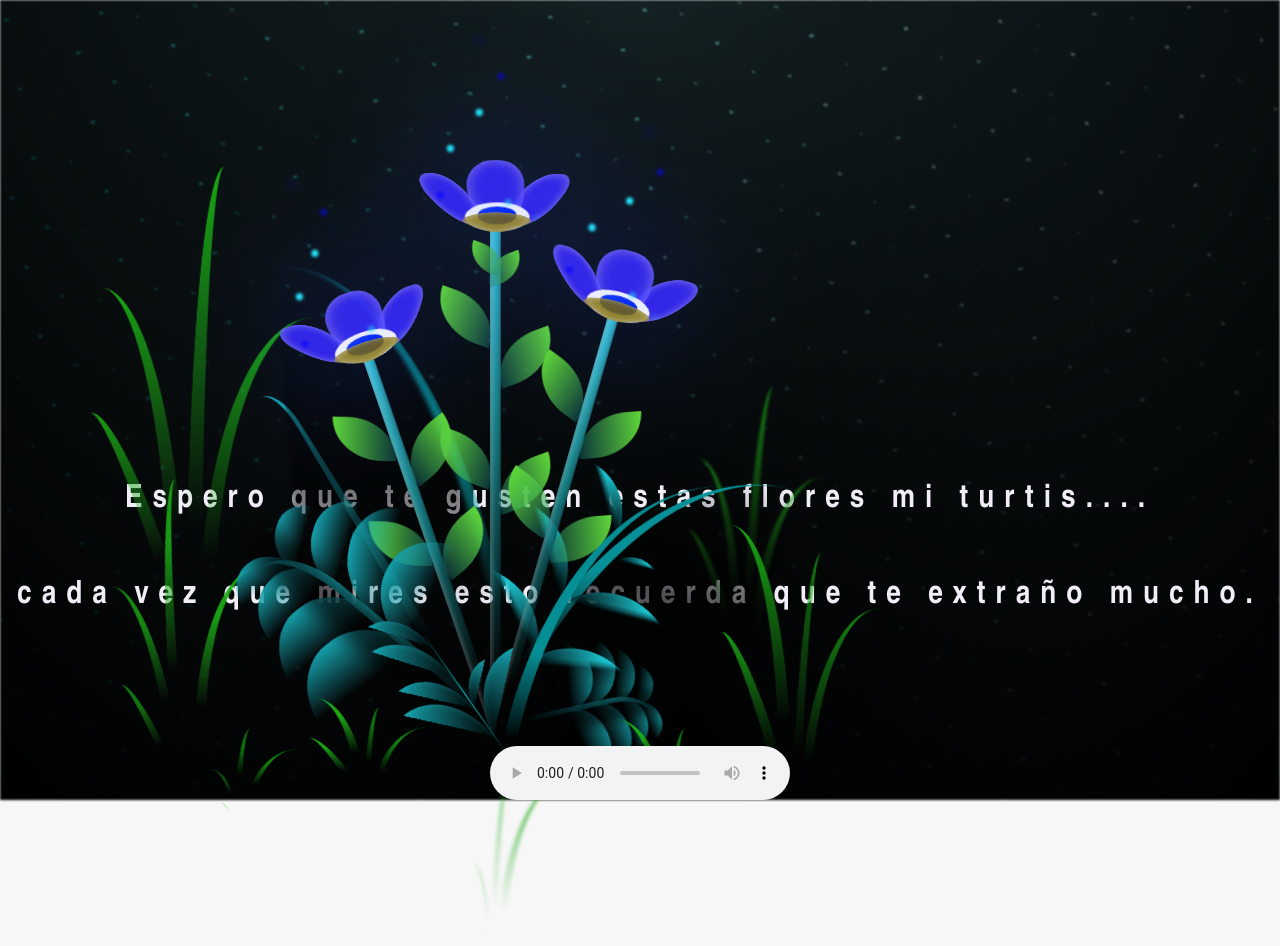
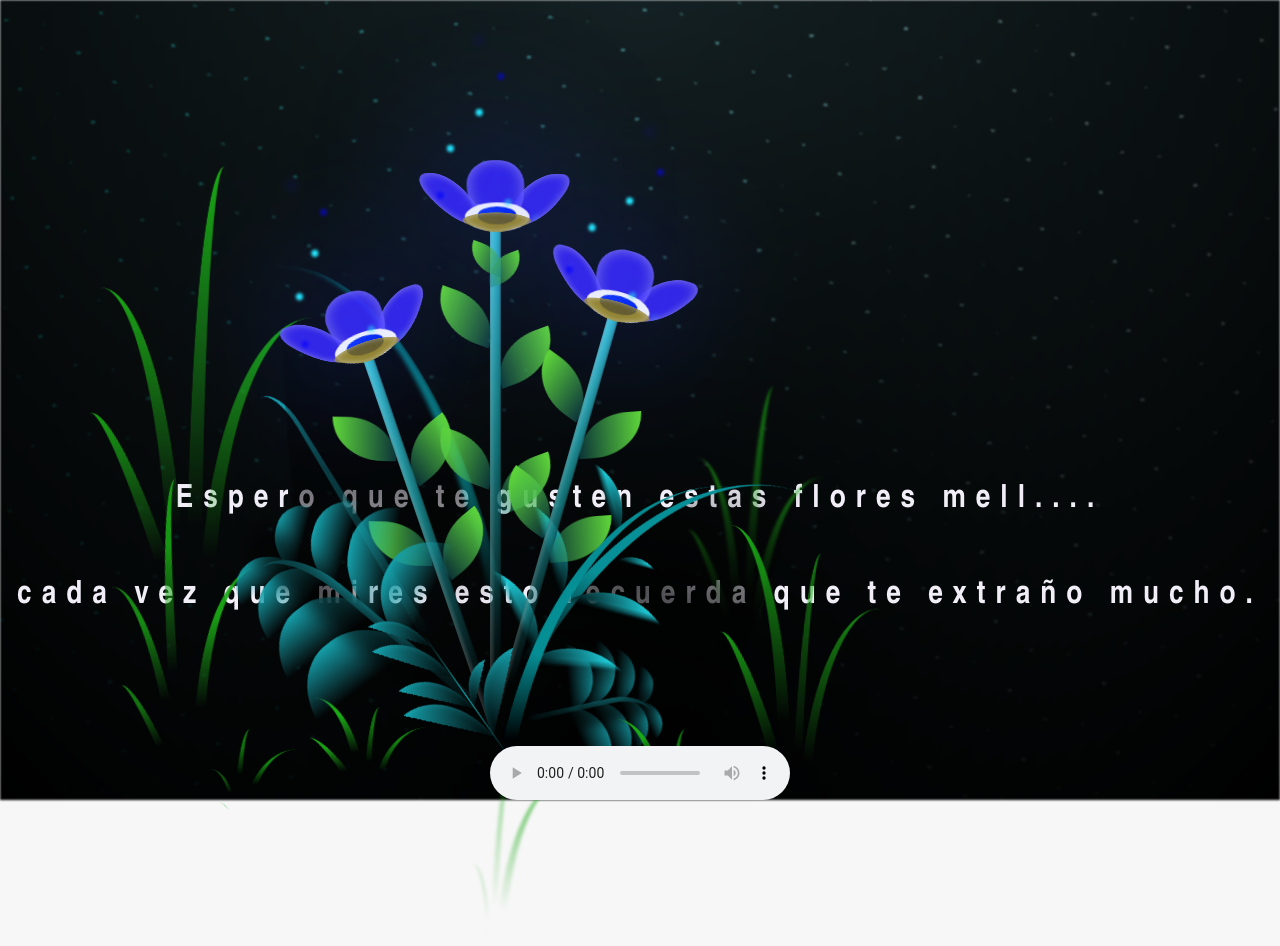
Before and after one commit to Ryusaki-L2/ryusaki, a plain HTML site: page index.html.html in a window 1280 px wide. Drawn offline with Linux system fonts and the light colour scheme.

Commit message:
Update index.html.html

```diff
--- a/index.html.html
+++ b/index.html.html
@@ -14,7 +14,7 @@
   <body class="container">
 
 
-    <h1 class="titulo">Espero que te gusten estas flores mi turtis.... <br> <br>
+    <h1 class="titulo">Espero que te gusten estas flores mell.... <br> <br>
       cada vez que mires esto recuerda que te extraño mucho.</h1>
 
     <div class="night"></div>
```
